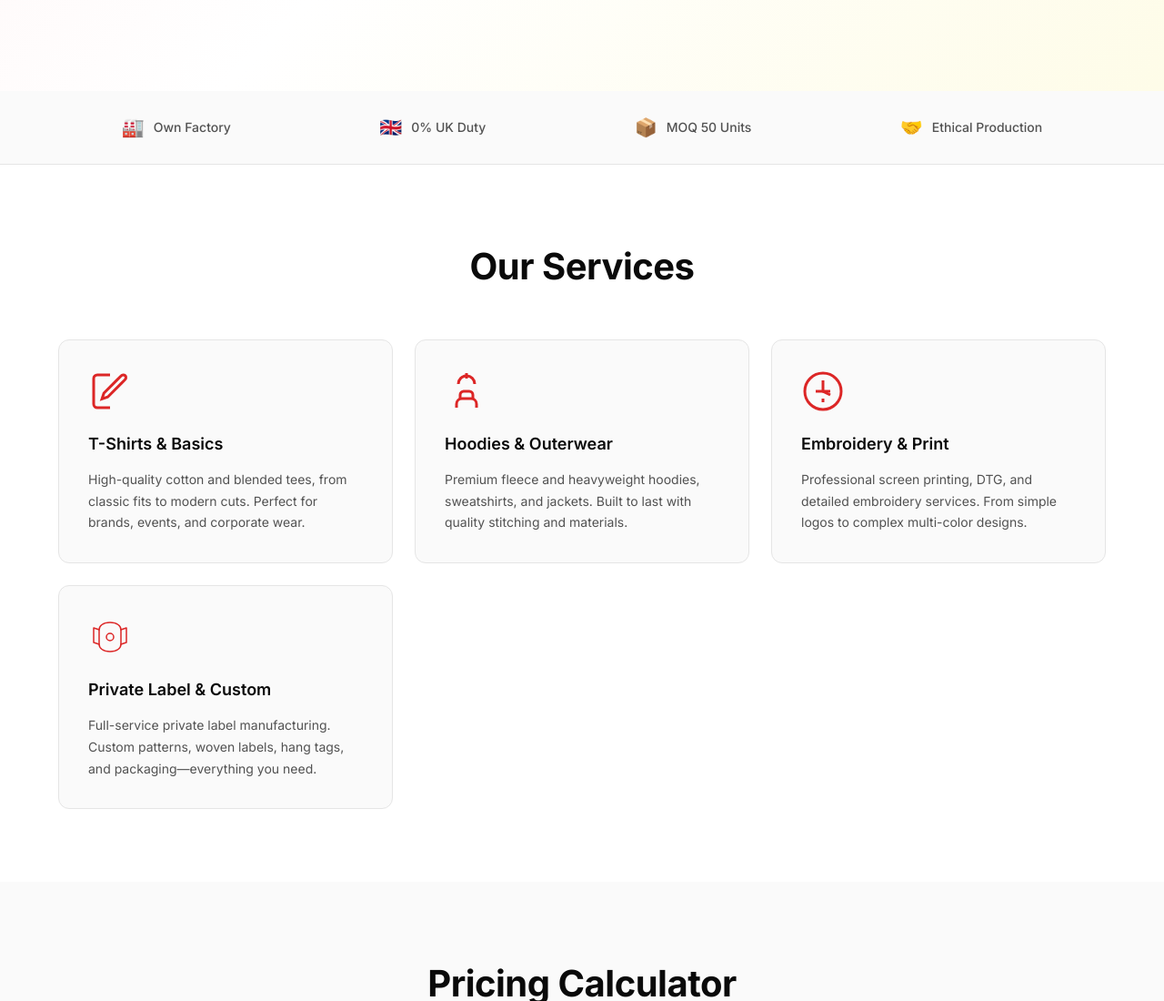
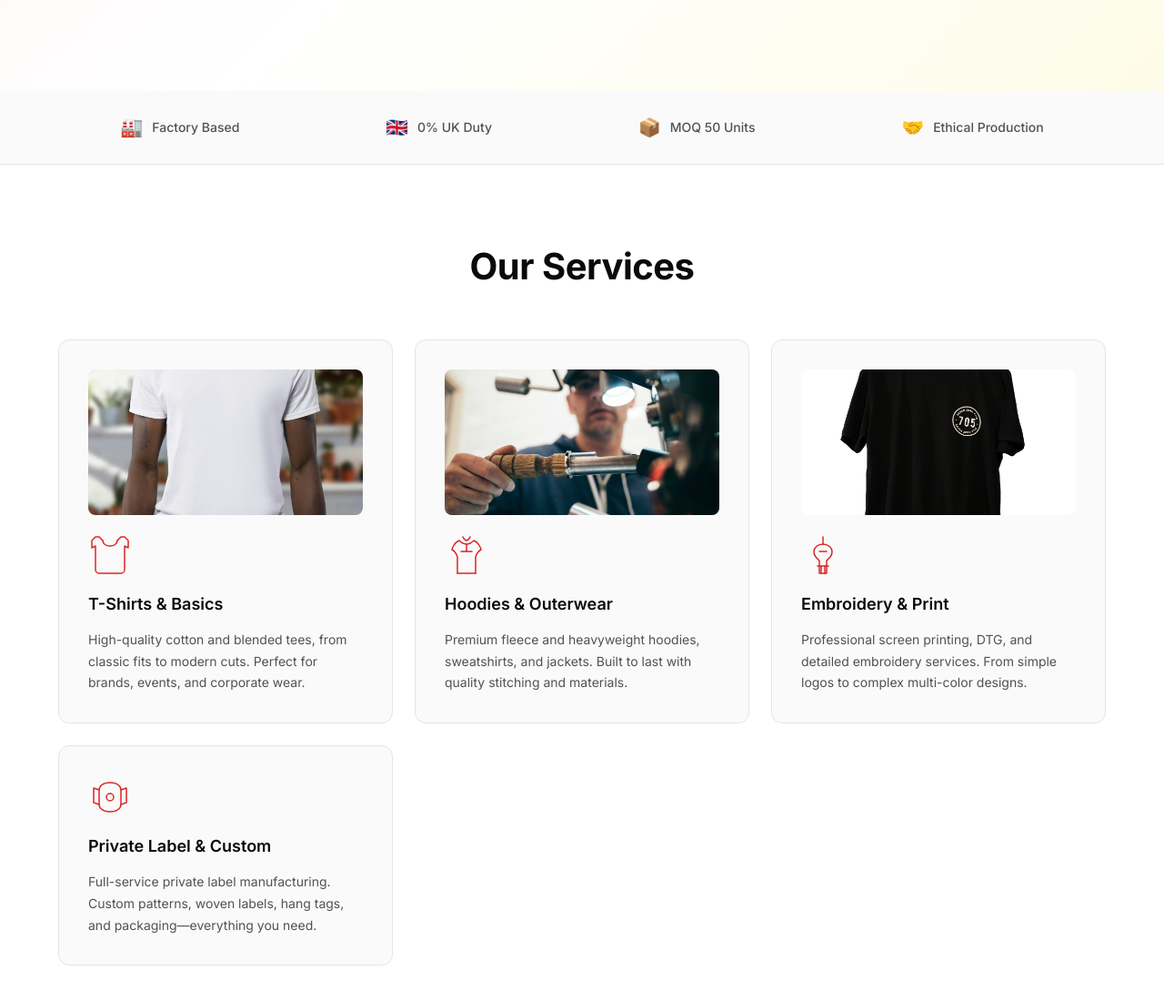
Before and after one commit to minifinni/kazimanufacturing.com, a plain HTML site: page index.html in a window 1280 px wide. Shown: the part 700-1800 px from the top of the page at 91% size. Drawn offline with Linux system fonts and the light colour scheme.

Commit message:
Add stock images and update hero background
- Add factory-2.jpg as hero background with dark overlay
- Add tshirts.jpg to T-Shirts service card
- Add factory-1.jpg to Hoodies service card
- Add embroidery.jpg to Embroidery service card
- Update trust bar: Own Factory → Factory Based
- Add CSS for hero background images and service card images

```diff
--- a/index.html
+++ b/index.html
@@ -52,7 +52,7 @@
         <div class="trust-container">
             <div class="trust-item">
                 <span class="trust-icon">🏭</span>
-                <span class="trust-text">Own Factory</span>
+                <span class="trust-text">Factory Based</span>
             </div>
             <div class="trust-item">
                 <span class="trust-icon">🇬🇧</span>
@@ -75,36 +75,46 @@
             <h2 class="section-title">Our Services</h2>
             <div class="services-grid">
                 <div class="service-card">
+                    <div class="service-image">
+                        <img src="tshirts.jpg" alt="T-Shirts Manufacturing" loading="lazy">
+                    </div>
                     <div class="service-icon">
-                        <svg viewBox="0 0 24 24" fill="none" stroke="currentColor" stroke-width="1.5">
-                            <path d="M20.38 3.4a1.6 1.6 0 0 0-2.29.1l-2.18 2.18-7.29 7.3-1.06 3.18 3.18-1.06 7.29-7.3 2.18-2.18a1.6 1.6 0 0 0 .17-2.22z"/>
-                            <path d="M12 21H5a2 2 0 0 1-2-2V5a2 2 0 0 1 2-2h7"/>
+                        <svg viewBox="0 0 48 48" fill="none" stroke="currentColor" stroke-width="1.5" stroke-linecap="round" stroke-linejoin="round">
+                            <path d="M16 8L12 4H8L4 8V16L8 14V40C8 42.21 9.79 44 12 44H36C38.21 44 40 42.21 40 40V14L44 16V8L40 4H36L32 8"/>
+                            <path d="M16 8C16 12 20 14 24 14C28 14 32 12 32 8"/>
                         </svg>
                     </div>
                     <h3>T-Shirts & Basics</h3>
                     <p>High-quality cotton and blended tees, from classic fits to modern cuts. Perfect for brands, events, and corporate wear.</p>
                 </div>
                 <div class="service-card">
+                    <div class="service-image">
+                        <img src="factory-1.jpg" alt="Textile Manufacturing Machines" loading="lazy">
+                    </div>
                     <div class="service-icon">
-                        <svg viewBox="0 0 24 24" fill="none" stroke="currentColor" stroke-width="1.5">
-                            <path d="M17.5 19c0-1.7-1.3-3-3-3h-5c-1.7 0-3 1.3-3 3"/>
-                            <path d="M17.5 19v2"/>
-                            <path d="M6.5 19v2"/>
-                            <path d="M15.5 16v-2c0-1.1-.9-2-2-2h-3c-1.1 0-2 .9-2 2v2"/>
-                            <path d="M12 2v3"/>
-                            <path d="M7.5 8c0-2.5 2-4.5 4.5-4.5s4.5 2 4.5 4.5"/>
+                        <svg viewBox="0 0 48 48" fill="none" stroke="currentColor" stroke-width="1.5" stroke-linecap="round" stroke-linejoin="round">
+                            <path d="M14 44V26C14 26 12 20 8 18C8 18 10 10 16 8C16 8 20 12 24 12C28 12 32 8 32 8C38 10 40 18 40 18C36 20 34 26 34 26V44"/>
+                            <path d="M14 44H34"/>
+                            <path d="M18 20H30"/>
+                            <path d="M24 12V20"/>
+                            <path d="M20 4C20 4 22 8 24 8C26 8 28 4 28 4"/>
                         </svg>
                     </div>
                     <h3>Hoodies & Outerwear</h3>
                     <p>Premium fleece and heavyweight hoodies, sweatshirts, and jackets. Built to last with quality stitching and materials.</p>
                 </div>
                 <div class="service-card">
+                    <div class="service-image">
+                        <img src="embroidery.jpg" alt="Embroidery Work" loading="lazy">
+                    </div>
                     <div class="service-icon">
-                        <svg viewBox="0 0 24 24" fill="none" stroke="currentColor" stroke-width="1.5">
-                            <circle cx="12" cy="12" r="10"/>
-                            <path d="M12 6v6l4 2"/>
-                            <path d="M8 12h8"/>
-                            <path d="M12 16v2"/>
+                        <svg viewBox="0 0 48 48" fill="none" stroke="currentColor" stroke-width="1.5" stroke-linecap="round" stroke-linejoin="round">
+                            <path d="M24 4V12"/>
+                            <path d="M24 12C18 12 14 16 14 20C14 26 18 28 20 30V44H28V30C30 28 34 26 34 20C34 16 30 12 24 12Z"/>
+                            <path d="M20 20H28"/>
+                            <path d="M18 36H30"/>
+                            <path d="M22 44V36"/>
+                            <path d="M26 44V36"/>
                         </svg>
                     </div>
                     <h3>Embroidery & Print</h3>
@@ -439,3 +449,13 @@
 c="script.js"></script>
 </body>
 </html>
+       </div>
+        </div>
+    </footer>
+
+    <script src="script.js"></script>
+</body>
+</html>
+c="script.js"></script>
+</body>
+</html>
--- a/style.css
+++ b/style.css
@@ -258,11 +258,30 @@ a {
     border-color: transparent;
 }
 
+.service-image {
+    width: 100%;
+    height: 160px;
+    border-radius: var(--radius-md);
+    overflow: hidden;
+    margin-bottom: 20px;
+}
+
+.service-image img {
+    width: 100%;
+    height: 100%;
+    object-fit: cover;
+    transition: transform 0.3s;
+}
+
+.service-card:hover .service-image img {
+    transform: scale(1.05);
+}
+
 .service-icon {
     width: 48px;
     height: 48px;
     color: var(--accent);
-    margin-bottom: 20px;
+    margin-bottom: 16px;
 }
 
 .service-icon svg {
@@ -881,3 +900,7 @@ a {
         justify-content: center;
     }
 }
+;
+        justify-content: center;
+    }
+}
```
Also changed, not shown: embroidery.jpg (added), factory-1.jpg (added), factory-2.jpg (added), tshirts.jpg (added), 1 other file.
